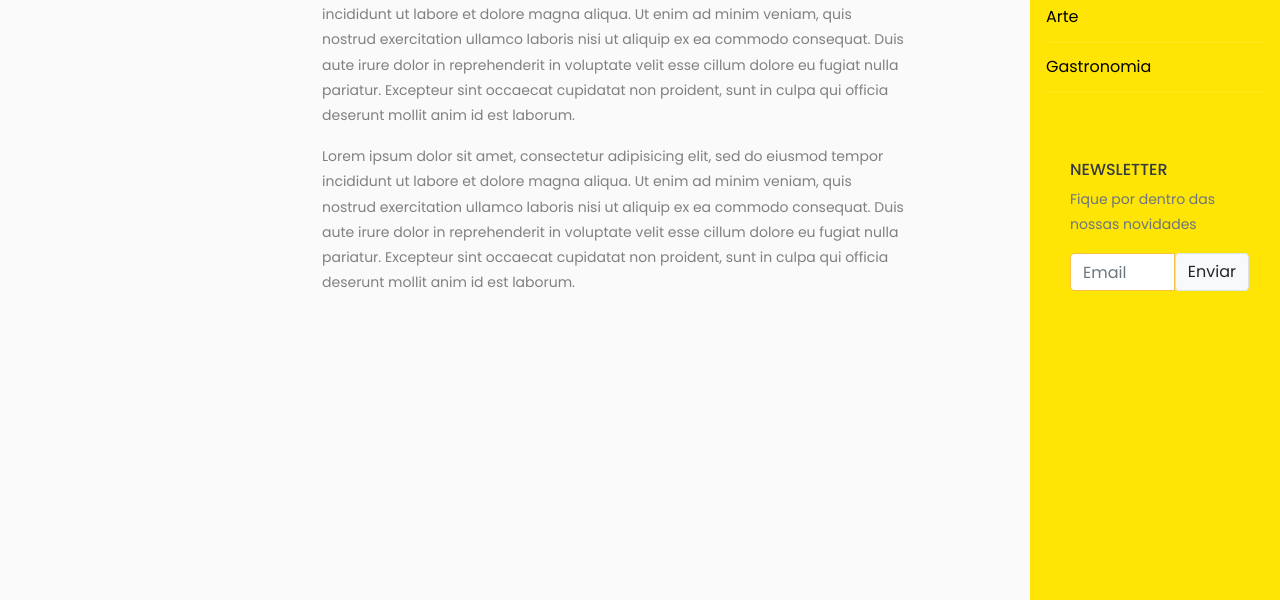
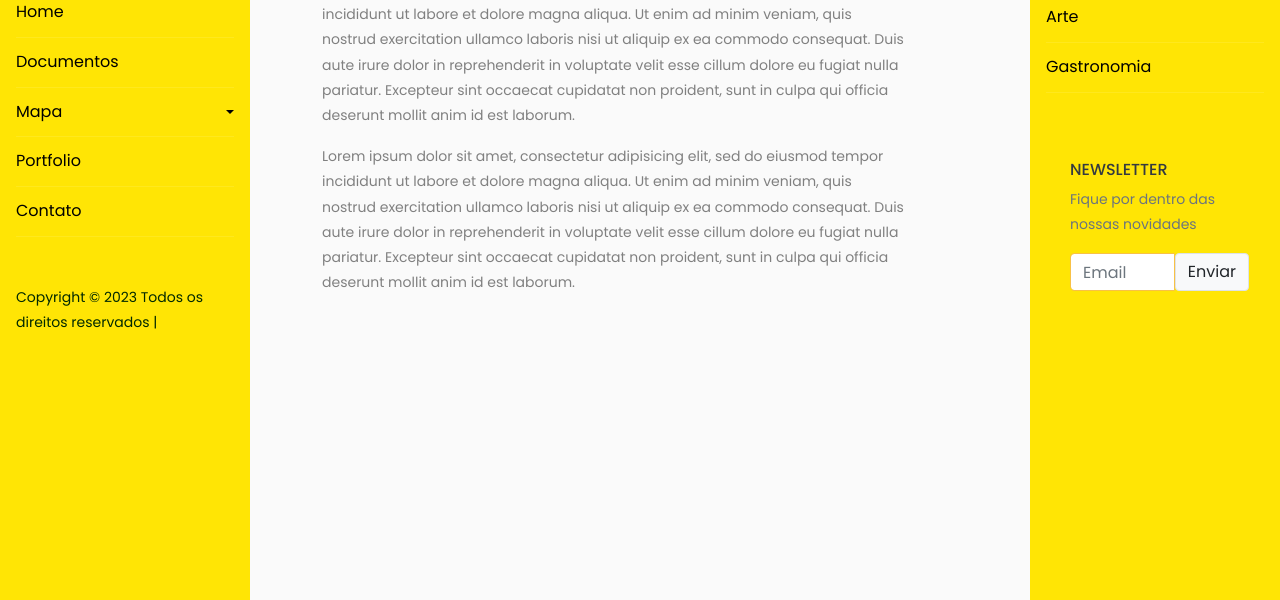
Before and after one commit to ICEI-PUC-Minas-PCO-SI/pco-si-2023-1-p1-proj-web-t2-imigration, a plain HTML site: page src/index.html in a window 1280 px wide. Shown: the part 200-800 px from the top of the page. Drawn offline with Linux system fonts and the light colour scheme.

Commit message:
ajuste nav

```diff
--- a/src/index.html
+++ b/src/index.html
@@ -19,7 +19,7 @@
   <div class="wrapper d-flex align-items-stretch">
 
     <!--Left Bar-->
-    <nav id="sidebar" class="active">
+    <nav id="sidebar">
       <div class="col-lg-3 col-sm-4 col-4">
         <a href="index.html" class="float-start">
           <img src="images/logo.png" height="70" />
```
